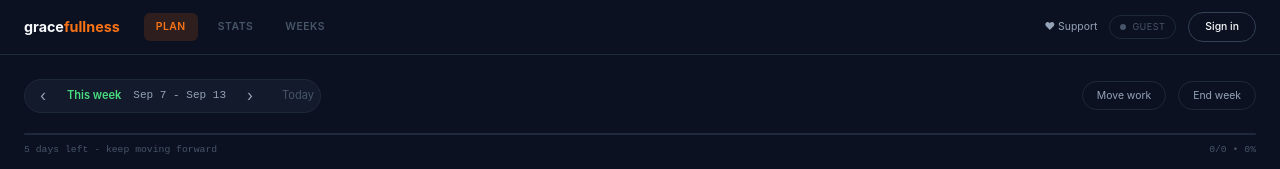
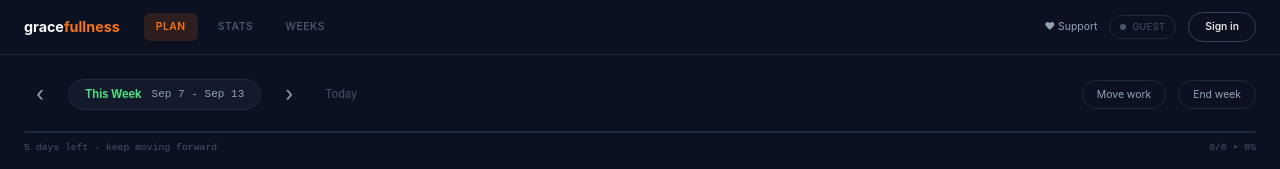
Before and after one commit to rhemaa0123/task-planner, a React (Vite) app: page / in a window 1280 px wide. Shown: the top 169 px of the page. Built offline with nearby package versions, Linux system fonts and the light colour scheme.

Commit message:
style: update week date box layout

```diff
--- a/src/components/WeeklyPlan/Board.jsx
+++ b/src/components/WeeklyPlan/Board.jsx
@@ -29,9 +29,22 @@
       <div className="toolbar">
         <div className="toolbar-left">
           <button className="icon-btn" onClick={() => setWeekStart(addDays(weekStart, -7))}>‹</button>
-          <span className="week-title">{weekText}</span>
-          <span className="week-dates">{formatWeekRange(weekStart)}</span>
+
+          <div className="week-date-box">
+            {weekText && (
+              <span className="week-title" style={{
+                color: weekText === 'This week' ? 'var(--good)' : 'var(--ink)',
+                fontWeight: 'bold',
+                textTransform: 'capitalize'
+              }}>
+                {weekText}
+              </span>
+            )}
+            <span className="week-dates">{formatWeekRange(weekStart)}</span>
+          </div>
+
           <button className="icon-btn" onClick={() => setWeekStart(addDays(weekStart, 7))}>›</button>
+
           <span className="today-link" onClick={() => {
             const d = new Date()
             d.setHours(0,0,0,0)
--- a/src/style.css
+++ b/src/style.css
@@ -202,22 +202,29 @@
   display: flex;
   align-items: center;
   gap: 12px;
+}
+
+.week-date-box {
   background: var(--paper);
-  padding: 4px 6px;
+  padding: 6px 16px;
   border-radius: 999px;
   border: 1px solid var(--line);
+  display: flex;
+  align-items: center;
+  gap: 10px;
 }
 
 .icon-btn {
   background: transparent;
   border: none;
   color: var(--ink-soft);
-  width: 24px;
-  height: 24px;
+  width: 32px;
+  height: 32px;
   border-radius: 50%;
   display: grid;
   place-items: center;
-  font-size: 1.2rem;
+  font-size: 1.6rem;
+  line-height: 1;
 }
 .icon-btn:hover { background: var(--line); color: var(--ink); }
 
```
